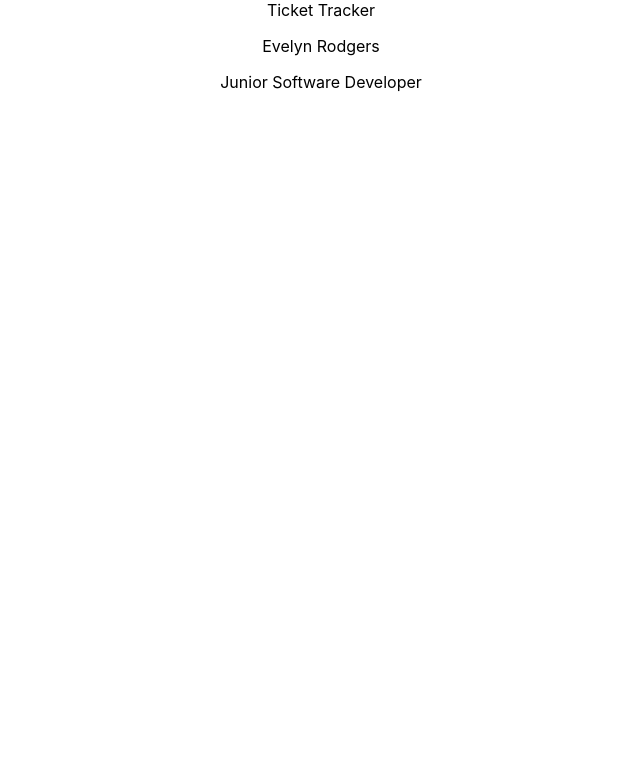
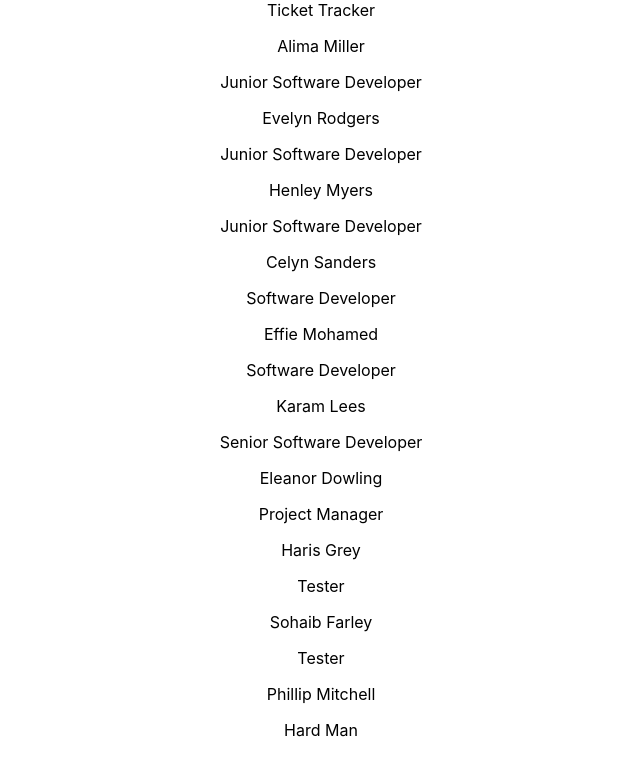
Before and after one commit to SalimAbdala27/Ticket-Tracker, a React (Create React App) app: page / in a window 1280 px wide. Shown: the top 776 px of the page, without its empty margins (319-959 px from the left). Built offline with nearby package versions, Linux system fonts and the light colour scheme.

Commit message:
array map for names and roles done

```diff
--- a/src/App.jsx
+++ b/src/App.jsx
@@ -1,8 +1,12 @@
 import './App.scss';
-import team from "./data/team";
+import teams from "./data/team";
 import OuterCard from "./components/OuterCard/OuterCard";
 
 function App() {
+  const nameJSX = teams.map((team, index) =>(
+    <OuterCard team={team}/>
+  ))
+
     return (
         <div className="App">
             <div className="App__heading">
@@ -10,8 +14,7 @@ function App() {
             </div>
 
             <div>
-                <OuterCard name={team[1].name}/>
-                <OuterCard role={team[1].role}/>
+                {nameJSX}
             </div>
         </div>
     );
--- a/src/components/OuterCard/OuterCard.jsx
+++ b/src/components/OuterCard/OuterCard.jsx
@@ -3,14 +3,13 @@ import "./OuterCard.scss"
 
 const OuterCard = (props) => {
 
-    const  { name, role} = props;
-
+    const  { team } = props;
 
     return (
         <>
             <div>
-                <p>{name} </p>
-                <p>{role} </p>
+                <p>{team.name} </p>
+                <p>{team.role} </p>
             </div>
         </>
     )
```
